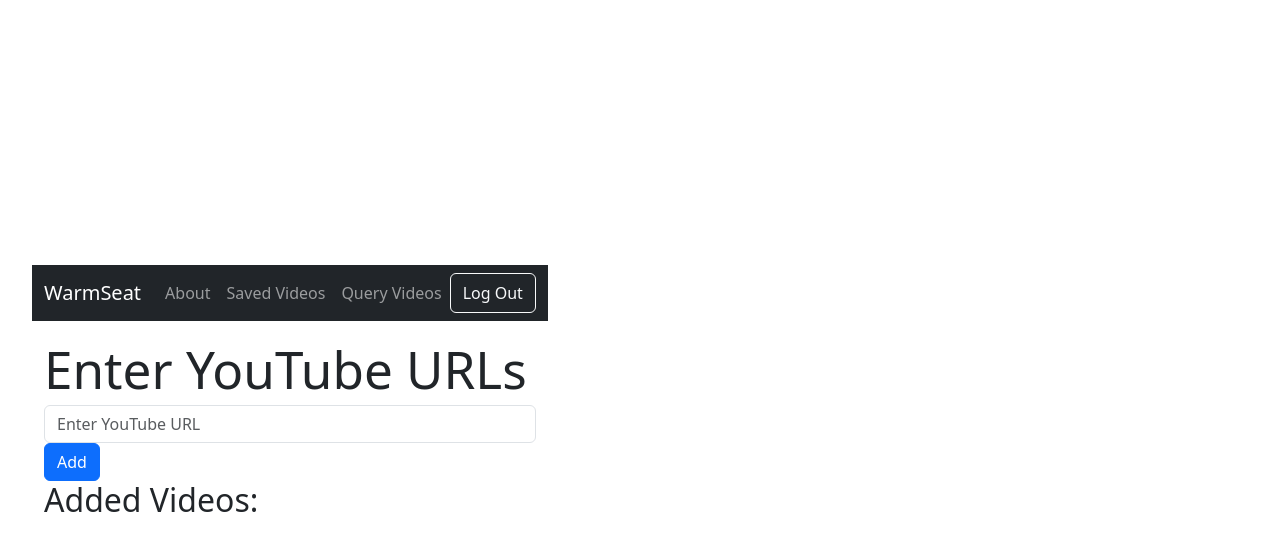
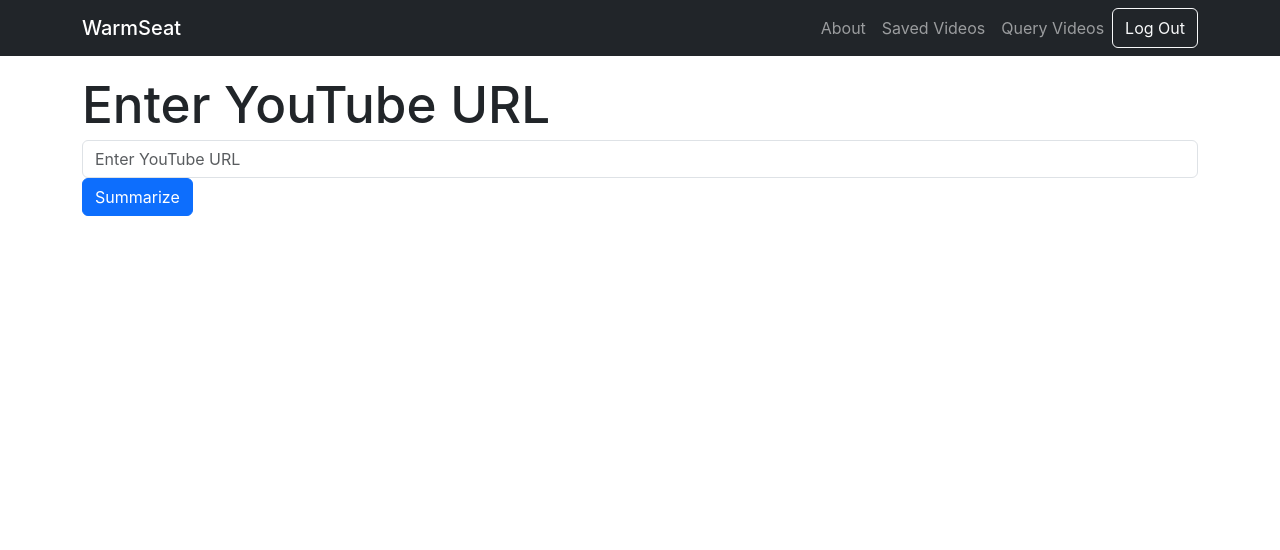
Before and after one commit to Warmseat/warmseat-frontend, a React (Vite) app: page / in a window 1280 px wide. Shown: the top 550 px of the page. Built offline with nearby package versions, Linux system fonts and the light colour scheme.

Commit message:
POST request implemented... Having issues server side

```diff
--- a/components/Homepage.jsx
+++ b/components/Homepage.jsx
@@ -1,21 +1,40 @@
 import React, { useState } from 'react';
 import { Navbar, Nav, Container, Form, Button } from 'react-bootstrap';
+import axios from 'axios';
 
+const queryQuestion = 'give me about 20 words on what the video is about';
 const HomePage = () => {
+    const [isloading, setIsLoading] = useState(false);
   const [youtubeUrl, setYoutubeUrl] = useState('');
-  const [videoList, setVideoList] = useState([]);
+  const [output, setOutput] = useState('');
+
 
   const handleUrlChange = (e) => {
     setYoutubeUrl(e.target.value);
   };
-
-  const handleAddVideo = () => {
-    if (youtubeUrl.trim() !== '') {
-      setVideoList([...videoList, youtubeUrl]);
-      setYoutubeUrl('');
+  // POST request using axios
+  const handleSubmit = (e) => {
+    e.preventDefault();
+    setIsLoading(true);
+  axios.post('https://i5qz7415i0.execute-api.us-west-2.amazonaws.com/Production/queryvideo', {
+    youtubeURL: youtubeUrl,
+    query: queryQuestion,
+  })
+  .then((res) => {
+    if (res.status === 200) {
+        console.log('POST request went through', res.data);
+        setOutput(res.data);
+    } else {
+        console.error('Post request didnt go through:', res.status, res.data);
     }
+  })
+  .catch((err) => {
+    console.error('Post Request Error:');
+  })
+  .finally(() => {
+    setIsLoading(false);
+  });
   };
-
   return (
     <div>
       <Navbar bg="dark" variant="dark">
@@ -31,7 +50,7 @@ const HomePage = () => {
       </Navbar>
 
       <Container style={{ marginTop: '20px' }}>
-        <h1>Enter YouTube URLs</h1>
+        <h1>Enter YouTube URL</h1>
         <Form>
           <Form.Group>
             <Form.Control
@@ -41,12 +60,13 @@ const HomePage = () => {
               onChange={handleUrlChange}
             />
           </Form.Group>
-          <Button variant="primary" onClick={handleAddVideo}>
-            Add
+          <Button variant="primary" type='submit' onClick={handleSubmit}>
+            Summarize
           </Button>
+        <div>{isloading && 'Loading... Please Wait!'}</div>
         </Form>
 
-        <h2>Added Videos:</h2>
+        {/* <h2>Added Videos:</h2>
         <ul>
           {videoList.map((url, index) => (
             <li key={index}>
@@ -55,7 +75,8 @@ const HomePage = () => {
               </a>
             </li>
           ))}
-        </ul>
+        </ul> */}
+        <div style={{paddingTop: 20}}>{output}</div>
       </Container>
     </div>
   );
--- a/package.json
+++ b/package.json
@@ -10,6 +10,7 @@
     "preview": "vite preview"
   },
   "dependencies": {
+    "axios": "^1.5.1",
     "bootstrap": "^5.3.2",
     "react": "^18.2.0",
     "react-bootstrap": "^2.9.0",
--- a/src/App.css
+++ b/src/App.css
@@ -1,9 +1,9 @@
-#root {
+/* #root {
   max-width: 1280px;
   margin: 0 auto;
   padding: 2rem;
   display: flex;
-}
+} */
 .app {
  display: flex;
   flex-direction: column;
--- a/src/index.css
+++ b/src/index.css
@@ -1,11 +1,11 @@
-:root {
+#root {
   font-family: Inter, system-ui, Avenir, Helvetica, Arial, sans-serif;
   line-height: 1.5;
   font-weight: 400;
 
-  color-scheme: light dark;
+  /* color-scheme: light dark;
   color: rgba(255, 255, 255, 0.87);
-  background-color: #242424;
+  background-color: #242424; */
 
   font-synthesis: none;
   text-rendering: optimizeLegibility;
@@ -13,6 +13,9 @@
   -moz-osx-font-smoothing: grayscale;
   -webkit-text-size-adjust: 100%;
   display: flex;
+  flex-grow: 1;
+  flex-direction: column;
+
 }
 
 a {
@@ -25,11 +28,14 @@ a:hover {
 }
 
 body {
-  margin: 0;
+  /* margin: 0; */
   display: flex;
-  place-items: center;
+  /* place-items: center;
   min-width: 320px;
-  min-height: 100vh;
+  min-height: 100vh; */
+  flex-grow: 1;
+  flex-direction: column;
+
 }
 
 h1 {
```
Also changed, not shown: 1 other file (tests, documents, lock files or other folders).
